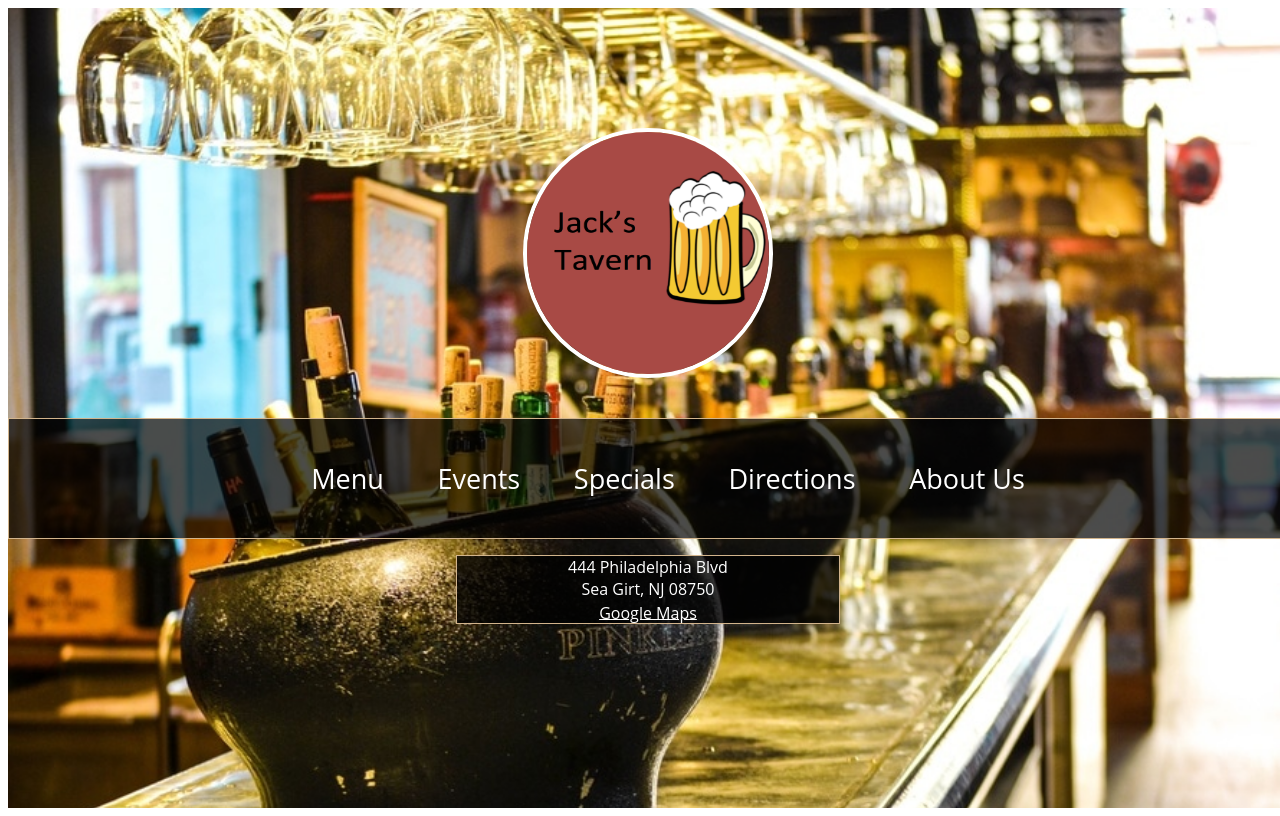
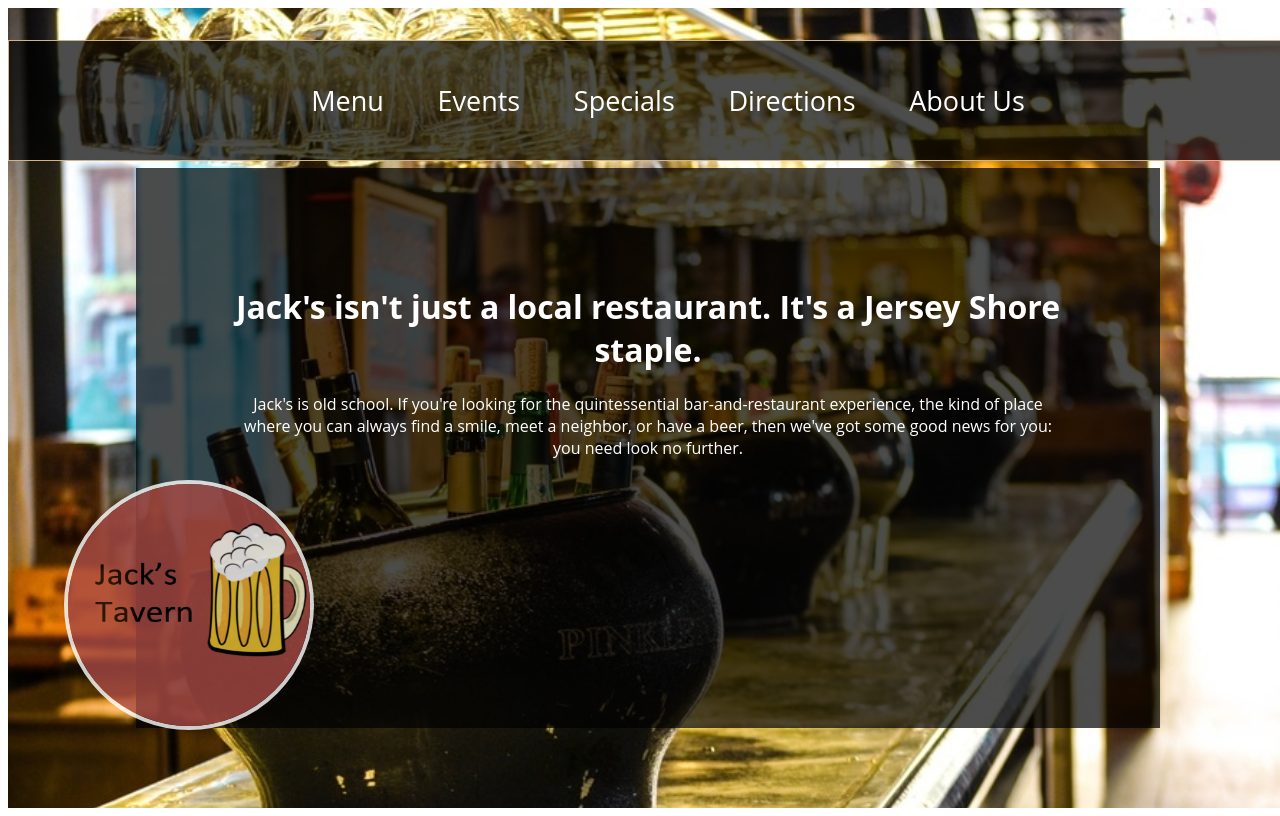
Before and after one commit to jackmasterson/bars, a plain HTML site: page index.html in a window 1280 px wide. Both pictures are taken after a click on the item "Menu". Drawn offline with Linux system fonts and the light colour scheme; no server answers; files whose address does not match are found by name.

Commit message:
Animate nav-div and logo; add "About Us" info section

```diff
--- a/css/style.css
+++ b/css/style.css
@@ -15,11 +15,9 @@ a {
 }
 
 .shade {
-	background-color: rgba(0,0,0,0.5);
-	height: 100%;
-	width: 100%;
-	position: absolute;
-	z-index: 3;
+	background-color: rgba(0,0,0,0.7);
+	height: 80vh;
+	width: 100vw;
 }
 
 .splash {
@@ -33,14 +31,19 @@ a {
 	height: 250px;
 	width: 250px;
 	margin-top: 15vh;
+	left: 40vw;
 	border-radius: 100%;
 	border: 4px solid white;
+	position: fixed;
+	z-index: 5;
 }
 
 .nav-div {
-	margin-top: 5vh;
+	margin-top: 65vh;
 	background-color: rgba(0,0,0,0.7);
 	border: 1px solid tan;
+	position: fixed;
+	width: 100vw;
 }
 .nav-li {
 	display: inline-block;
@@ -77,9 +80,23 @@ a {
 	color: white;
 	width: 30vw;
 	margin: auto auto 40vw auto;
+	position: fixed;
 }
 
 .address-ul {
 	padding-left: 0;
 	border: 1px solid tan;
 }
+
+.info {
+	color: white;
+	height: 70vh;
+	width: 80vw;
+	margin-top: 20vh;
+	margin-left: 10vw;
+	padding: 12vh;
+
+	display: none;
+	position: absolute;
+
+}
--- a/index.html
+++ b/index.html
@@ -15,16 +15,14 @@
 					<li class="nav-li" data-bind="attr: { 'id': id }, text: header, click: toggle.navigate"></li>
 				</ul>
 			</div>
-			<div class="address" data-bind="foreach: model.addInfo">
-				<ul class="address-ul">
-					<li class="address-li" data-bind="text: address"></li>
-					<li class="address-li" data-bind="text: town"></li>
-					<li class="address-li">
-					 	<a target="_blank" data-bind="text: map, attr: { href: href }"></a>
-					</li>
-				</ul>
+			<div class="info shade" data-bind="foreach: model.nav">
+				<div class="info-sub" data-bind="if: description">
+					<h1 class="info-head" data-bind="text: description"></h1>
+					<p class="info-par" data-bind="text: subDescription"></p>
+				</div>
 			</div>
 		</div>
+
 
 
 	<script src="js/lib/knockout-3.2.0.js"></script>
--- a/js/script.js
+++ b/js/script.js
@@ -16,23 +16,37 @@ var model = {
 	nav: [
 		{
 			header: "Menu",
-			id: "menu-li"
+			id: "menu-li",
+			description: ko.observable(false),
+			subDescription: ko.observable(false)
 		},
 		{
 			header: "Events",
-			id: "events-li"
+			id: "events-li",
+			description: ko.observable(false),
+			subDescription: ko.observable(false)
 		},
 		{
 			header: "Specials",
-			id: "specials-li"
+			id: "specials-li",
+			description: ko.observable(false),
+			subDescription: ko.observable(false)
 		},
 		{
 			header: "Directions",
-			id: "directions-li"
+			id: "directions-li",
+			description: ko.observable(false),
+			subDescription: ko.observable(false)
 		},
 		{
 			header: "About Us",
-			id: "about-li"
+			id: "about-li",
+			description: "Jack's isn't just a local restaurant." +
+				" It's a Jersey Shore staple.",
+			subDescription: "Jack's is old school. If you're looking for the" +
+				" quintessential bar-and-restaurant experience, the kind of place" +
+				" where you can always find a smile, meet a neighbor, or have a beer,"+
+				" then we've got some good news for you: you need look no further."
 		}
 	],
 	addInfo: [
@@ -158,7 +172,19 @@ var toggle = {
 	navigate: function() {
 
 		console.log(this);
+	//	$('.nav-div').animate({right: '50px'}, 'slow');
+		    $(".nav-div").animate({
+		      opacity: 1,
+		      bottom: "80vh"
+		    }, 'slow');
 
+		    $(".logo").animate({
+		    	opacity: .8,
+		    	top: "45vh",
+		    	left: "5vw"
+		    }, 'slow');
+
+		    $(".info").fadeIn();
 	}
 };
 
```
